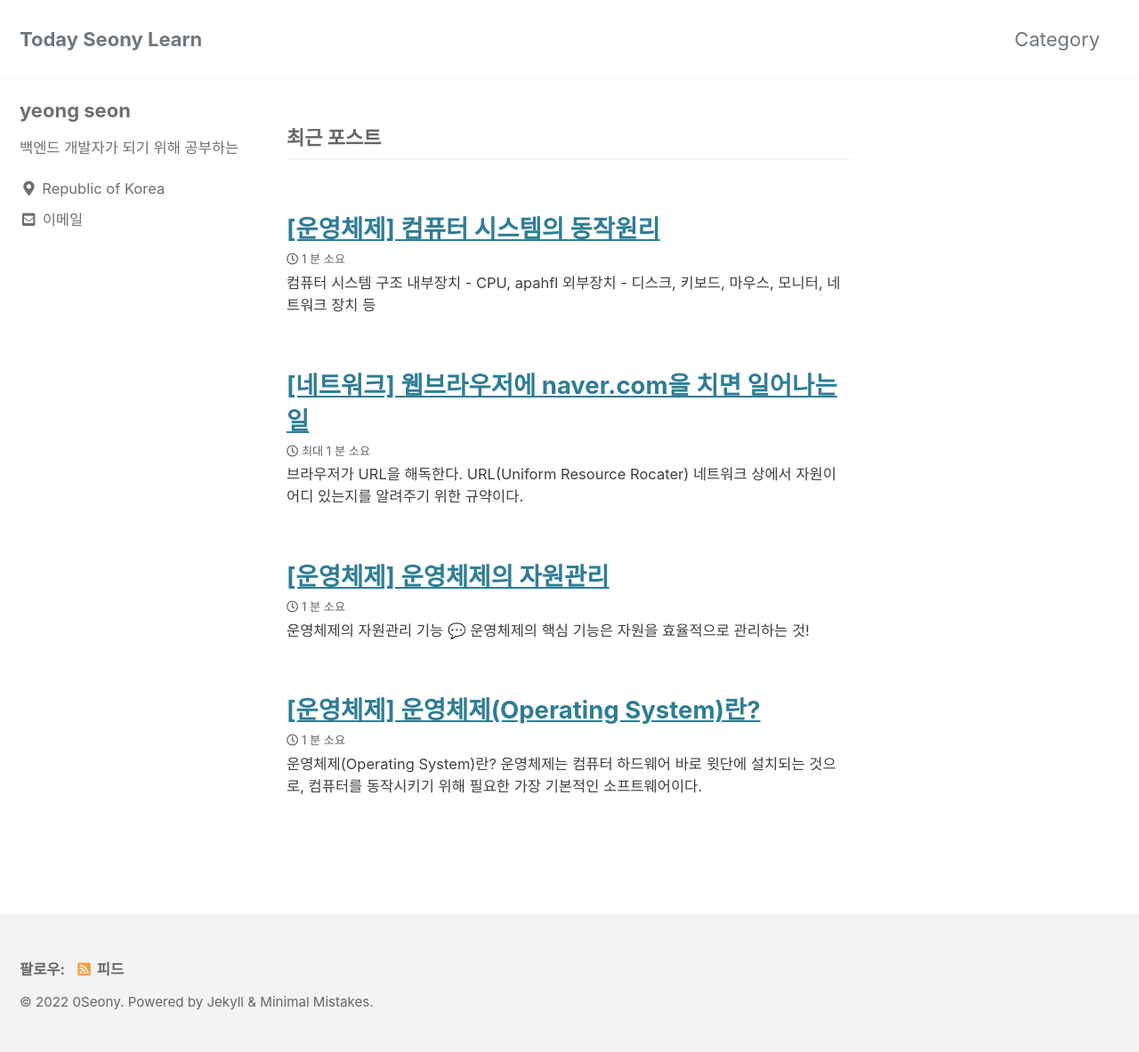
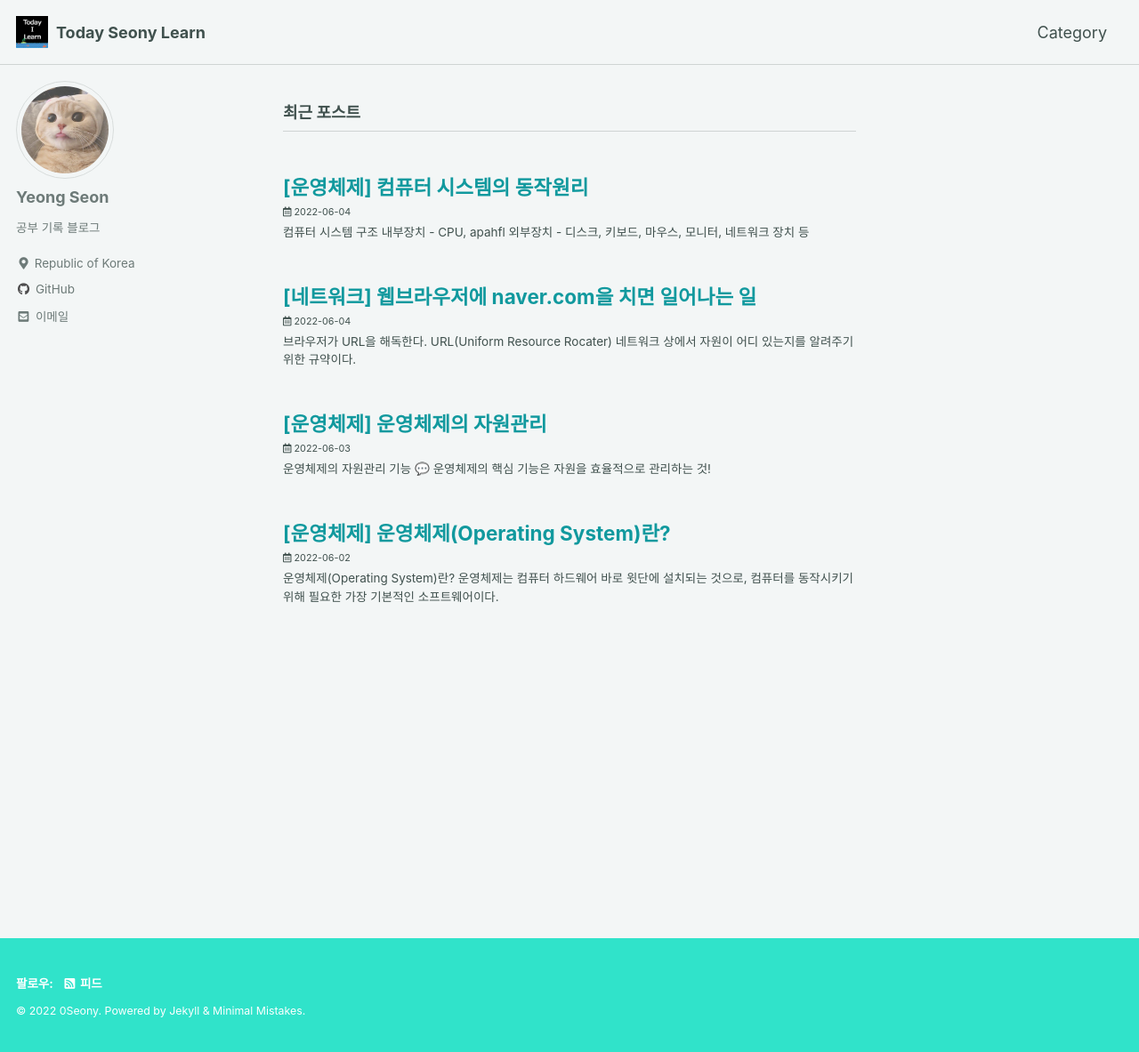
Before and after one commit to 0seony/0seony.github.io, a Jekyll site: the page built from index.html, in a window 1280 px wide and 1183 px high. Shown: the whole window at 89% size. Built offline with Jekyll 4.4.1, drawn with Linux system fonts in a browser that asks for light colours; cached includes are drawn as plain includes; emoji names are drawn with the system emoji font; the list of posts is cut into pages by our own code.

Commit message:
customizing

```diff
--- a/Gemfile
+++ b/Gemfile
@@ -1,6 +1,8 @@
 source "https://rubygems.org"
-gemspec
-gem "webrick", "~> 1.7"
+gem "github-pages", group: :jekyll_plugins
 
 group :jekyll_plugins do
 	gem "jemoji"
+
+end
+gem "webrick", "~> 1.7"
--- a/_config.yml
+++ b/_config.yml
@@ -12,105 +12,104 @@
 
 # theme                  : "minimal-mistakes-jekyll"
 # remote_theme           : "mmistakes/minimal-mistakes"
-minimal_mistakes_skin    : "default" # "air", "aqua", "contrast", "dark", "dirt", "neon", "mint", "plum", "sunrise"
+minimal_mistakes_skin: "mint" # "air", "aqua", "contrast", "dark", "dirt", "neon", "mint", "plum", "sunrise"
 
 # Site Settings
-locale                   : "ko-KR"
-title                    : "Today Seony Learn"
-title_separator          : "-"
-subtitle                 : # site tagline that appears below site title in masthead
-name                     : "0Seony"
-description              : "백엔드 개발자가 되기 위해 꾸준히 공부하는 블로그"
-url                      : "https://0seony.github.io"
-baseurl                  : # the subpath of your site, e.g. "/blog"
-repository               : # GitHub username/repo-name e.g. "mmistakes/minimal-mistakes"
-teaser                   : # path of fallback teaser image, e.g. "/assets/images/500x300.png"
-logo                     : # path of logo image to display in the masthead, e.g. "/assets/images/88x88.png"
-masthead_title           : # overrides the website title displayed in the masthead, use " " for no title
-# breadcrumbs            : false # true, false (default)
-words_per_minute         : 200
+locale: "ko-KR"
+title: "Today Seony Learn"
+title_separator: "-"
+subtitle: # site tagline that appears below site title in masthead
+name: "0Seony"
+description: "0seony github blog"
+url: "https://0seony.github.io"
+baseurl: # the subpath of your site, e.g. "/blog"
+repository: # GitHub username/repo-name e.g. "mmistakes/minimal-mistakes"
+teaser: # path of fallback teaser image, e.g. "/assets/images/500x300.png"
+logo: "/assets/images/logo.png"
+masthead_title: # overrides the website title displayed in the masthead, use " " for no title
+breadcrumbs: true # true, false (default)
+words_per_minute: 200
 comments:
-  provider               : # false (default), "disqus", "discourse", "facebook", "staticman", "staticman_v2", "utterances", "giscus", "custom"
+  provider: # false (default), "disqus", "discourse", "facebook", "staticman", "staticman_v2", "utterances", "giscus", "custom"
   disqus:
-    shortname            : # https://help.disqus.com/customer/portal/articles/466208-what-s-a-shortname-
+    shortname: # https://help.disqus.com/customer/portal/articles/466208-what-s-a-shortname-
   discourse:
-    server               : # https://meta.discourse.org/t/embedding-discourse-comments-via-javascript/31963 , e.g.: meta.discourse.org
+    server: # https://meta.discourse.org/t/embedding-discourse-comments-via-javascript/31963 , e.g.: meta.discourse.org
   facebook:
     # https://developers.facebook.com/docs/plugins/comments
-    appid                :
-    num_posts            : # 5 (default)
-    colorscheme          : # "light" (default), "dark"
+    appid:
+    num_posts: # 5 (default)
+    colorscheme: # "light" (default), "dark"
   utterances:
-    theme                : # "github-light" (default), "github-dark"
-    issue_term           : # "pathname" (default)
+    theme: # "github-light" (default), "github-dark"
+    issue_term: # "pathname" (default)
   giscus:
-    repo_id              : # Shown during giscus setup at https://giscus.app
-    category_name        : # Full text name of the category
-    category_id          : # Shown during giscus setup at https://giscus.app
-    discussion_term      : # "pathname" (default), "url", "title", "og:title"
-    reactions_enabled    : # '1' for enabled (default), '0' for disabled
-    theme                : # "light" (default), "dark", "dark_dimmed", "transparent_dark", "preferred_color_scheme"
+    repo_id: # Shown during giscus setup at https://giscus.app
+    category_name: # Full text name of the category
+    category_id: # Shown during giscus setup at https://giscus.app
+    discussion_term: # "pathname" (default), "url", "title", "og:title"
+    reactions_enabled: # '1' for enabled (default), '0' for disabled
+    theme: # "light" (default), "dark", "dark_dimmed", "transparent_dark", "preferred_color_scheme"
   staticman:
-    branch               : # "master"
-    endpoint             : # "https://{your Staticman v3 API}/v3/entry/github/"
+    branch: # "master"
+    endpoint: # "https://{your Staticman v3 API}/v3/entry/github/"
 reCaptcha:
-  siteKey                :
-  secret                 :
+  siteKey:
+  secret:
 atom_feed:
-  path                   : # blank (default) uses feed.xml
-  hide                   : # true, false (default)
-search                   : # true, false (default)
-search_full_content      : # true, false (default)
-search_provider          : # lunr (default), algolia, google
+  path: # blank (default) uses feed.xml
+  hide: # true, false (default)
+search: # true, false (default)
+search_full_content: # true, false (default)
+search_provider: # lunr (default), algolia, google
 algolia:
-  application_id         : # YOUR_APPLICATION_ID
-  index_name             : # YOUR_INDEX_NAME
-  search_only_api_key    : # YOUR_SEARCH_ONLY_API_KEY
-  powered_by             : # true (default), false
+  application_id: # YOUR_APPLICATION_ID
+  index_name: # YOUR_INDEX_NAME
+  search_only_api_key: # YOUR_SEARCH_ONLY_API_KEY
+  powered_by: # true (default), false
 google:
-  search_engine_id       : # YOUR_SEARCH_ENGINE_ID
-  instant_search         : # false (default), true
+  search_engine_id: # YOUR_SEARCH_ENGINE_ID
+  instant_search: # false (default), true
 # SEO Related
-google_site_verification :
-bing_site_verification   :
-naver_site_verification  :
-yandex_site_verification :
-baidu_site_verification  :
+google_site_verification:
+bing_site_verification:
+naver_site_verification:
+yandex_site_verification:
+baidu_site_verification:
 
 # Social Sharing
 twitter:
-  username               :
+  username:
 facebook:
-  username               :
-  app_id                 :
-  publisher              :
-og_image                 : # Open Graph/Twitter default site image
+  username:
+  app_id:
+  publisher:
+og_image: # Open Graph/Twitter default site image
 # For specifying social profiles
 # - https://developers.google.com/structured-data/customize/social-profiles
 social:
-  type                   : # Person or Organization (defaults to Person)
-  name                   : # If the user or organization name differs from the site's name
+  type: # Person or Organization (defaults to Person)
+  name: # If the user or organization name differs from the site's name
   links: # An array of links to social media profiles
 
 # Analytics
 analytics:
-  provider               : false # false (default), "google", "google-universal", "google-gtag", "custom"
+  provider: false # false (default), "google", "google-universal", "google-gtag", "custom"
   google:
-    tracking_id          :
-    anonymize_ip         : # true, false (default)
-
+    tracking_id:
+    anonymize_ip: # true, false (default)
 
 # Site Author
 author:
-  name             : "yeong seon"
-  avatar           : # path of avatar image, e.g. "/assets/images/bio-photo.jpg"
-  bio              : 백엔드 개발자가 되기 위해 공부하는
-  location         : "Republic of Korea"
-  email            : yseonshine@naver.com
+  name: "Yeong Seon"
+  avatar: "/assets/images/cat.jpg"
+  bio: 공부 기록 블로그
+  location: "Republic of Korea"
+  email: yseonshine@naver.com
   links:
     - label: "Email"
       icon: "fas fa-fw fa-envelope-square"
-      # url: "mailto:your.name@email.com"
+      #url: "mailto:yseonshine@naver.com"
     - label: "Website"
       icon: "fas fa-fw fa-link"
       # url: "https://your-website.com"
@@ -122,7 +121,7 @@ author:
       # url: "https://facebook.com/"
     - label: "GitHub"
       icon: "fab fa-fw fa-github"
-      # url: "https://github.com/"
+      url: "https://github.com/0seony"
     - label: "Instagram"
       icon: "fab fa-fw fa-instagram"
       # url: "https://instagram.com/"
@@ -148,7 +147,6 @@ footer:
     - label: "Instagram"
       icon: "fab fa-fw fa-instagram"
       # url:
-
 
 # Reading Files
 include:
@@ -187,14 +185,12 @@ keep_files:
 encoding: "utf-8"
 markdown_ext: "markdown,mkdown,mkdn,mkd,md"
 
-
 # Conversion
 markdown: kramdown
 highlighter: rouge
 lsi: false
 excerpt_separator: "\n\n"
 incremental: false
-
 
 # Markdown Processing
 kramdown:
@@ -207,19 +203,16 @@ kramdown:
   smart_quotes: lsquo,rsquo,ldquo,rdquo
   enable_coderay: false
 
-
 # Sass/SCSS
 sass:
   sass_dir: _sass
   style: compressed # https://sass-lang.com/documentation/file.SASS_REFERENCE.html#output_style
-
 
 # Outputting
 permalink: /:categories/:title/
 paginate: 5 # amount of posts to show
 paginate_path: /page:num/
 timezone: # https://en.wikipedia.org/wiki/List_of_tz_database_time_zones
-
 
 # Plugins (previously gems:)
 plugins:
@@ -237,7 +230,6 @@ whitelist:
   - jekyll-gist
   - jekyll-feed
   - jekyll-include-cache
-
 
 # Archives
 #  Type
@@ -267,14 +259,12 @@ jekyll-archives:
     category: /categories/:name/
     tag: /tags/:name/
 
-
 # HTML Compression
 # - https://jch.penibelst.de/
 compress_html:
   clippings: all
   ignore:
     envs: development
-
 
 # Defaults
 defaults:
@@ -285,7 +275,10 @@ defaults:
     values:
       layout: single
       author_profile: true
-      read_time: true
+      read_time: false
       comments: # true
       share: true
       related: true
+      show_date: true
+
+date_format: "%Y-%m-%d"
--- a/_includes/head/custom.html
+++ b/_includes/head/custom.html
@@ -1,5 +1,12 @@
 <!-- start custom head snippets -->
 
 <!-- insert favicons. use https://realfavicongenerator.net/ -->
+<link rel="apple-touch-icon" sizes="180x180" href="{{site.baseurl}}/assets/logo.ico/apple-touch-icon.png">
+<link rel="icon" type="image/png" sizes="32x32" href="{{site.baseurl}}/assets/logo.ico/favicon-32x32.png">
+<link rel="icon" type="image/png" sizes="16x16" href="{{site.baseurl}}/assets/logo.ico/favicon-16x16.png">
+<link rel="manifest" href="{{site.baseurl}}/assets/logo.ico/site.webmanifest">
+<link rel="mask-icon" href="{{site.baseurl}}/assets/logo.ico/safari-pinned-tab.svg" color="#5bbad5">
+<meta name="msapplication-TileColor" content="#da532c">
+<meta name="theme-color" content="#ffffff">
 
 <!-- end custom head snippets -->
--- a/_sass/minimal-mistakes.scss
+++ b/_sass/minimal-mistakes.scss
@@ -38,3 +38,7 @@
 @import "minimal-mistakes/archive";
 @import "minimal-mistakes/sidebar";
 @import "minimal-mistakes/print";
+
+/* google fonts */
+@import url('https://fonts.googleapis.com/css2?family=Nanum+Myeongjo&display=swap');
+@import url('https://fonts.googleapis.com/css2?family=Gothic+A1:wght@200&family=Nanum+Myeongjo&display=swap');
--- a/_sass/minimal-mistakes/_base.scss
+++ b/_sass/minimal-mistakes/_base.scss
@@ -126,6 +126,8 @@ blockquote {
 /* links */
 
 a {
+  text-decoration: none;
+
   &:focus {
     @extend %tab-focus;
   }
--- a/_sass/minimal-mistakes/_reset.scss
+++ b/_sass/minimal-mistakes/_reset.scss
@@ -8,18 +8,18 @@ html {
   /* apply a natural box layout model to all elements */
   box-sizing: border-box;
   background-color: $background-color;
-  font-size: 16px;
+  font-size: 14px;
 
   @include breakpoint($medium) {
     font-size: 18px;
   }
 
   @include breakpoint($large) {
-    font-size: 20px;
+    font-size: 18px;
   }
 
   @include breakpoint($x-large) {
-    font-size: 22px;
+    font-size: 18px;
   }
 
   -webkit-text-size-adjust: 100%;
--- a/_sass/minimal-mistakes/_variables.scss
+++ b/_sass/minimal-mistakes/_variables.scss
@@ -14,7 +14,7 @@ $indent-var: 1.3em !default;
 
 /* system typefaces */
 $serif: Georgia, Times, serif !default;
-$sans-serif: -apple-system, BlinkMacSystemFont, "Roboto", "Segoe UI",
+$sans-serif: -apple-system, BlinkMacSystemFont, "Gothic A1","Nanum Myeongjo","Roboto", "Segoe UI",
   "Helvetica Neue", "Lucida Grande", Arial, sans-serif !default;
 $monospace: Monaco, Consolas, "Lucida Console", monospace !default;
 
```
Also changed, not shown: assets/logo.ico/browserconfig.xml (added, +9 -0 lines), Gemfile.lock, assets/images/cat.jpg (added), assets/images/logo.png (added), assets/logo.ico/android-chrome-192x192.png (added), assets/logo.ico/android-chrome-512x512.png (added), assets/logo.ico/apple-touch-icon.png (added), assets/logo.ico/favicon-16x16.png (added), assets/logo.ico/favicon-32x32.png (added), assets/logo.ico/favicon.ico (added), assets/logo.ico/mstile-150x150.png (added), assets/logo.ico/safari-pinned-tab.svg (added), assets/logo.ico/site.webmanifest (added).
